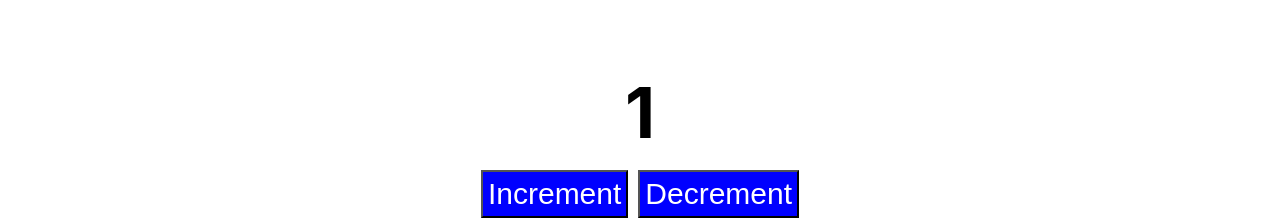
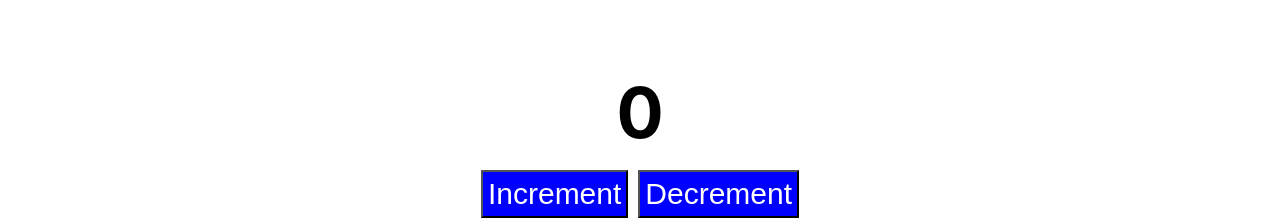
Before and after one commit to diyatandel1312/react-app, a React (Create React App) app: page / in a window 1280 px wide. Shown: the part 330-550 px from the top of the page. Built offline with nearby package versions, Linux system fonts and the light colour scheme.

Commit message:
adding hello world

```diff
--- a/src/App.js
+++ b/src/App.js
@@ -6,7 +6,7 @@ import Header from './components/Header';
 
 
 function App() {
-const[num ,SetNum]=useState(1);
+const[num ,SetNum]=useState(0);
 
 function inc(){
   SetNum(num+1);
```
